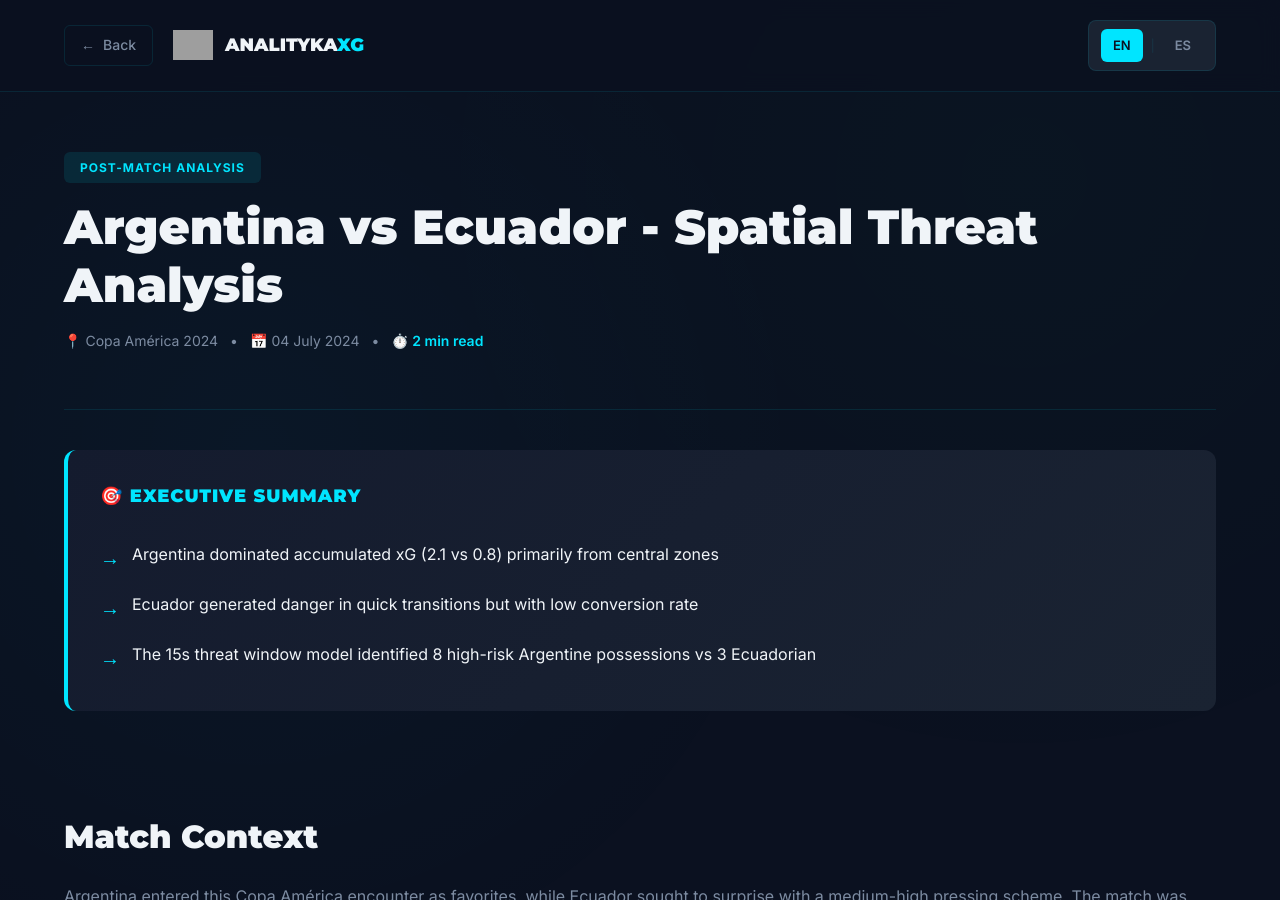
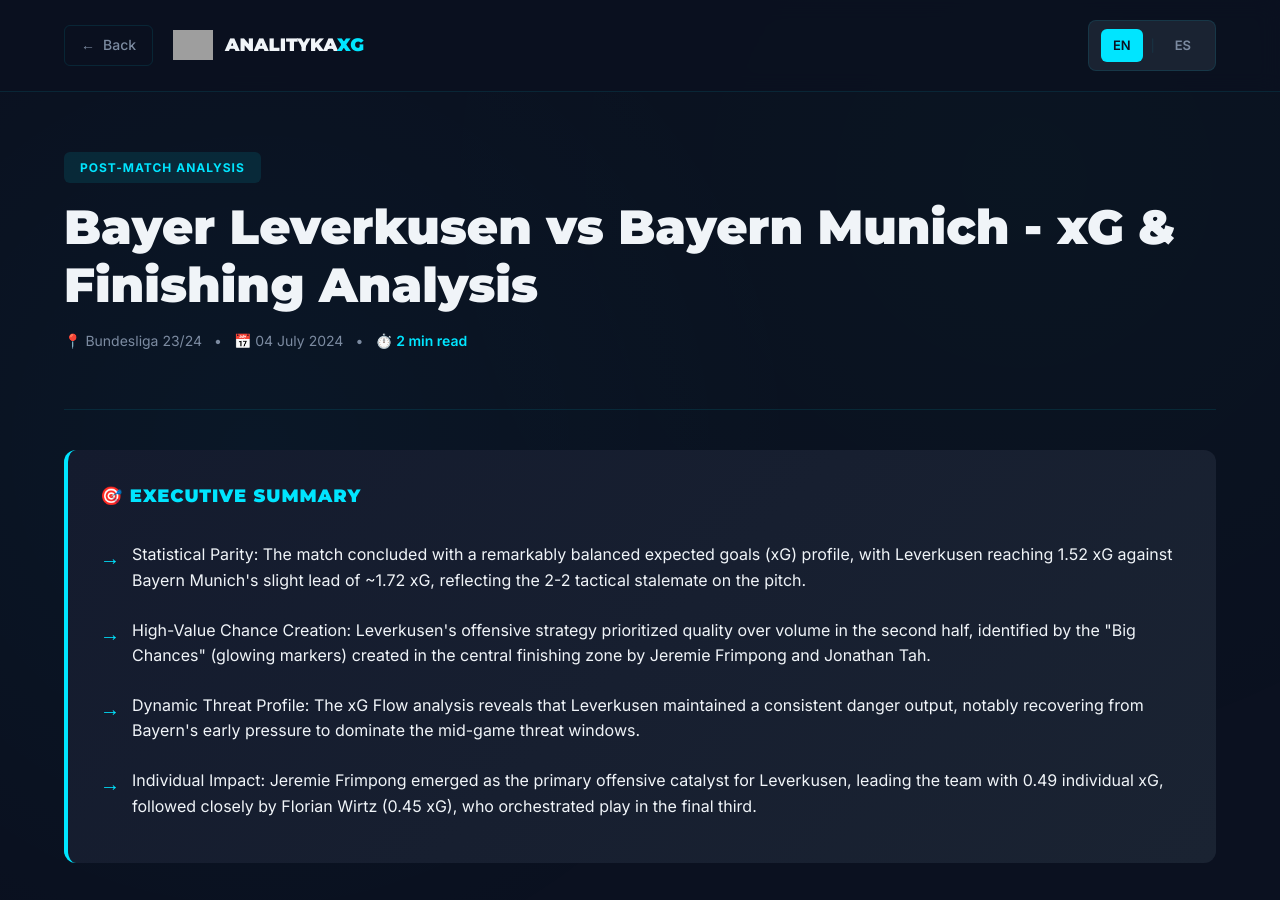
Before and after one commit to Fiallos77/analitykaXG, a Jekyll site: the page built from reports/argentina-ecuador-2024.md, in a window 1280 px wide and 900 px high. Built offline with Jekyll 4.4.1, drawn with Linux system fonts in a browser that asks for light colours; grey boxes are pictures that could not be loaded.

Commit message:
Update report title and description for Bundesliga match

```diff
--- a/reports/argentina-ecuador-2024.md
+++ b/reports/argentina-ecuador-2024.md
@@ -1,13 +1,12 @@
 ---
 layout: report
-title: Argentina vs Ecuador - Spatial Threat Analysis
-description: Post-match tactical analysis using 15-second threat window model. Finishing zone dominance and pressure pattern breakdown.
+title: Bayer Leverkusen vs Bayern Munich - xG & Finishing Analysis
+description: Tactical breakdown of Bundesliga's high-stake draw using advanced xG Shot Maps and Danger Flow models..
 category: Post-Match Analysis
-competition: Copa América 2024
+competition: Bundesliga 23/24
 date: 2024-07-04
 lang: en
 ---
-
 <!-- REPORT HERO -->
 <div class="report-hero">
     <span class="report-category">{{ page.category }}</span>
@@ -25,12 +24,12 @@ lang: en
 <div class="executive-summary">
     <h2>🎯 Executive Summary</h2>
     <ul class="key-insights">
-        <li>Argentina dominated accumulated xG (2.1 vs 0.8) primarily from central zones</li>
-        <li>Ecuador generated danger in quick transitions but with low conversion rate</li>
-        <li>The 15s threat window model identified 8 high-risk Argentine possessions vs 3 Ecuadorian</li>
+        <li>Statistical Parity: The match concluded with a remarkably balanced expected goals (xG) profile, with Leverkusen reaching 1.52 xG against Bayern Munich's slight lead of ~1.72 xG, reflecting the 2-2 tactical stalemate on the pitch.</li>
+        <li>High-Value Chance Creation: Leverkusen's offensive strategy prioritized quality over volume in the second half, identified by the "Big Chances" (glowing markers) created in the central finishing zone by Jeremie Frimpong and Jonathan Tah.</li>
+        <li>Dynamic Threat Profile: The xG Flow analysis reveals that Leverkusen maintained a consistent danger output, notably recovering from Bayern's early pressure to dominate the mid-game threat windows.</li>
+        <li>Individual Impact: Jeremie Frimpong emerged as the primary offensive catalyst for Leverkusen, leading the team with 0.49 individual xG, followed closely by Florian Wirtz (0.45 xG), who orchestrated play in the final third.</li>
     </ul>
 </div>
-
 <!-- CONTENT SECTIONS -->
 <div class="report-content">
 
```
